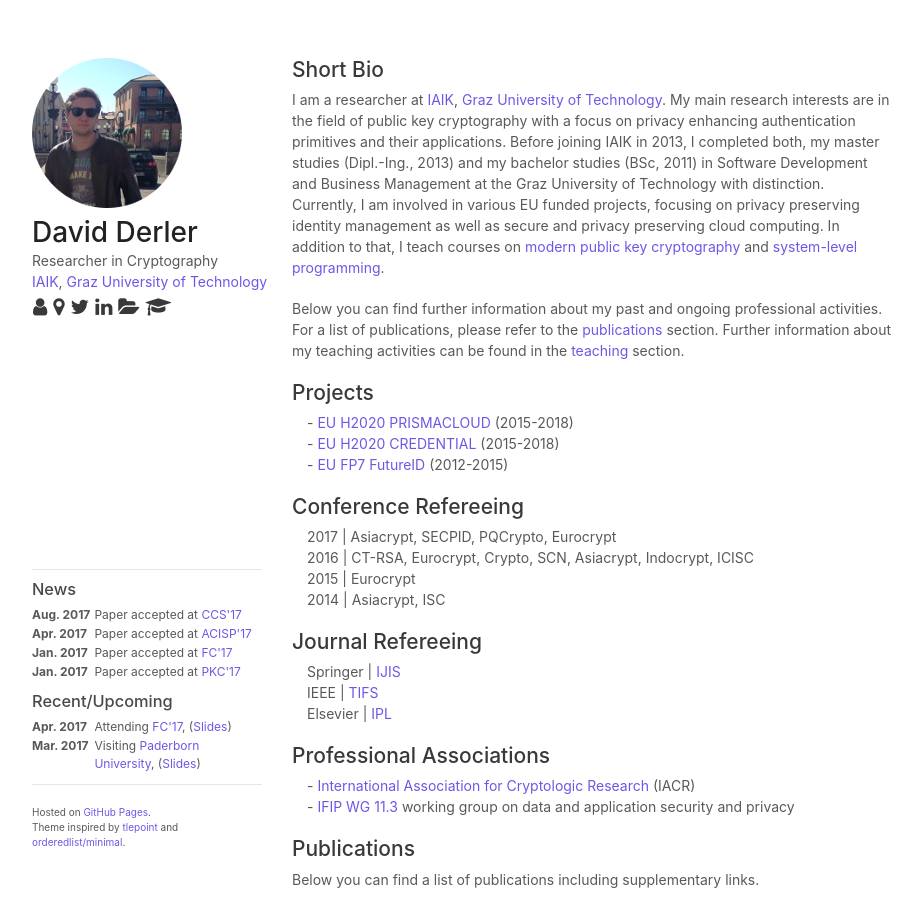
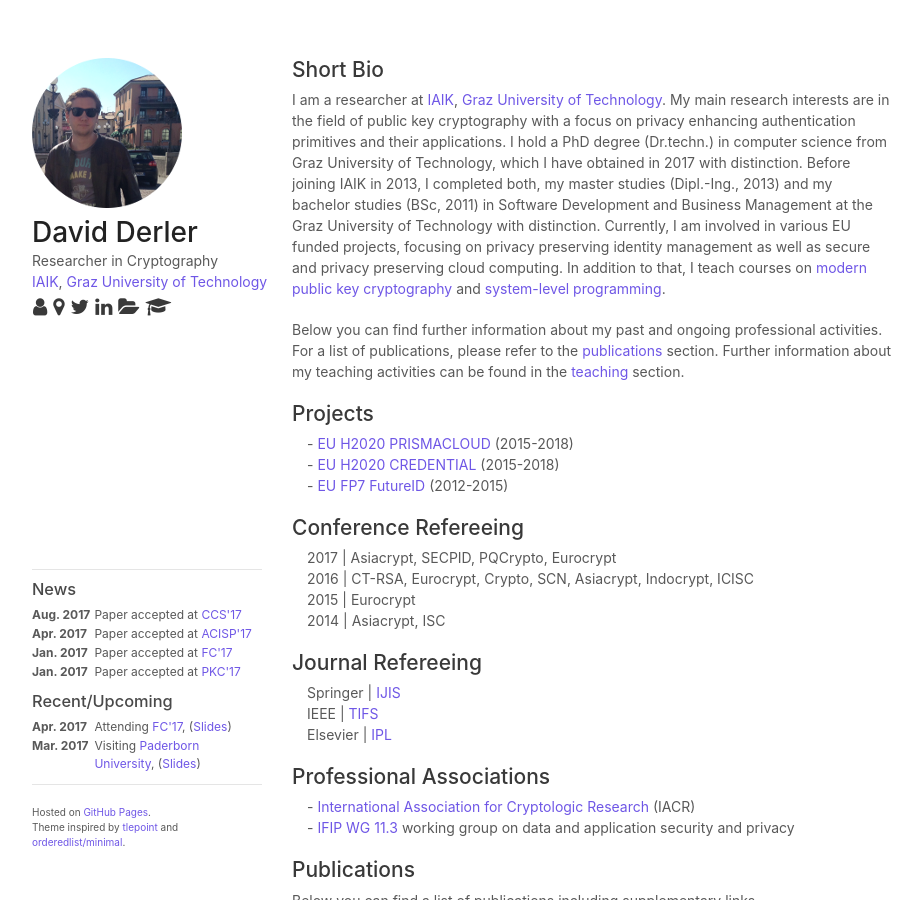
Before and after one commit to derlerd/derlerd.github.io, a Jekyll site: the page built from index.html, in a window 1280 px wide and 900 px high. Shown: the whole window, without its empty margins (178-1100 px from the left). Built offline with Jekyll 4.4.1, drawn with Linux system fonts in a browser that asks for light colours.

```diff
--- a/_includes/bio.html
+++ b/_includes/bio.html
@@ -1,5 +1,5 @@
 <h2>Short Bio</h2>
-<p>I am a researcher at <a href="https://www.iaik.tugraz.at">IAIK</a>, <a href="http://www.tugraz.at">Graz University of Technology</a>. My main research interests are in the field of public key cryptography with a focus on privacy enhancing authentication primitives and their applications. Before joining IAIK in 2013, I completed both, my master studies (Dipl.-Ing., 2013) and my bachelor studies (BSc, 2011) in Software Development and Business Management at the Graz University of Technology with distinction. Currently, I am involved in various EU funded projects, focusing on privacy preserving identity management as well as secure and privacy preserving cloud computing. In addition to that, I teach courses on <a href="http://www.iaik.tugraz.at/content/teaching/master_courses/public_key_crypto/">modern public key cryptography</a> and <a href="http://www.iaik.tugraz.at/content/teaching/bachelor_courses/SystemnaheProgrammierung/">system-level programming</a>.</p>
+<p>I am a researcher at <a href="https://www.iaik.tugraz.at">IAIK</a>, <a href="http://www.tugraz.at">Graz University of Technology</a>. My main research interests are in the field of public key cryptography with a focus on privacy enhancing authentication primitives and their applications. I hold a PhD degree (Dr.techn.) in computer science from Graz University of Technology, which I have obtained in 2017 with distinction. Before joining IAIK in 2013, I completed both, my master studies (Dipl.-Ing., 2013) and my bachelor studies (BSc, 2011) in Software Development and Business Management at the Graz University of Technology with distinction. Currently, I am involved in various EU funded projects, focusing on privacy preserving identity management as well as secure and privacy preserving cloud computing. In addition to that, I teach courses on <a href="http://www.iaik.tugraz.at/content/teaching/master_courses/public_key_crypto/">modern public key cryptography</a> and <a href="http://www.iaik.tugraz.at/content/teaching/bachelor_courses/SystemnaheProgrammierung/">system-level programming</a>.</p>
 
 <p>Below you can find further information about my past and ongoing professional activities. For a list of publications, please refer to the <a href="#publications">publications</a> section. Further information about my teaching activities can be found in the <a href="#teaching">teaching</a> section.</p>
 
--- a/_theses/2013-01-01-master.markdown
+++ b/_theses/2013-01-01-master.markdown
@@ -4,7 +4,4 @@ year: 2013
 title:  On the Optimization of two Recent Proxy-Type Digital Signature Schemes and their Efficient Implementation in Java
 authors: David Derler
 venue: Master's Thesis, Graz University of Technology, 2013
-
-
-categories: preprint
 ---
```
Also changed, not shown: _theses/2017-08-08-phd.markdown (added, +7 -0 lines).
